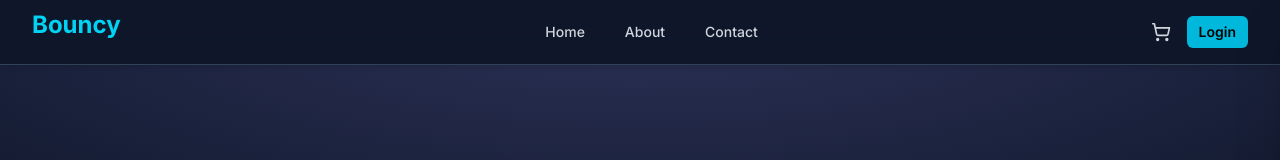
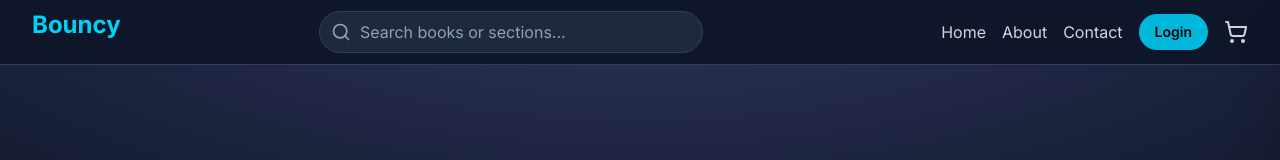
Before and after one commit to tousifmuhimine/bouncy--bookstore, a Next.js app: page / in a window 1280 px wide. Shown: the top 160 px of the page. Built offline with nearby package versions, Linux system fonts and the light colour scheme; no server answers; the database is empty.

Commit message:
feat: Implement search functionality

```diff
--- /dev/null
+++ b/src/app/search/page.tsx
@@ -0,0 +1,79 @@
+/*
+================================================================================
+ FILE: src/app/search/page.tsx (NEW FILE)
+ DESC: This is the new page to display the results of a search.
+================================================================================
+*/
+import { createClient } from '@/lib/supabase/server';
+import BookCard from '@/components/BookCard';
+import type { Book } from '@/types';
+
+interface SearchPageProps {
+  searchParams: {
+    q?: string;
+  };
+}
+
+export default async function SearchPage({ searchParams }: SearchPageProps) {
+  const query = searchParams.q || '';
+  const supabase = await createClient();
+
+  let books: Book[] = [];
+  let error: any = null;
+
+  if (query) {
+    // Perform a text search across multiple columns: title, author, and section
+    const { data, error: searchError } = await supabase
+      .from('books')
+      .select<"*", Book>("*")
+      .or(`title.ilike.%${query}%,author.ilike.%${query}%,section.ilike.%${query}%`);
+
+    if (searchError) {
+      console.error('Error searching books:', searchError);
+      error = searchError;
+    } else {
+      books = data || [];
+    }
+  }
+
+  return (
+    <div className="max-w-7xl mx-auto px-4 sm:px-6 lg:px-8 py-12">
+      <h1 className="text-4xl font-extrabold text-white mb-2">
+        Search Results
+      </h1>
+
+      {query ? (
+        <p className="text-lg text-slate-400 mb-8">
+          Showing results for: <span className="text-cyan-400 font-semibold">"{query}"</span>
+        </p>
+      ) : (
+        <p className="text-lg text-slate-400 mb-8">
+          Please enter a search term to find books.
+        </p>
+      )}
+
+      {error && (
+        <p className="text-red-500 text-center">
+          There was an error performing the search. Please try again.
+        </p>
+      )}
+
+      {!error && books.length > 0 && (
+        <div className="grid grid-cols-2 md:grid-cols-3 lg:grid-cols-4 xl:grid-cols-5 gap-4 md:gap-6">
+          {books.map(book => (
+            <BookCard key={book.id} book={book} displayType="grid" />
+          ))}
+        </div>
+      )}
+
+      {!error && books.length === 0 && query && (
+        <div className="text-center py-16">
+          <p className="text-2xl font-bold text-white">No books found.</p>
+          <p className="text-slate-400 mt-2">
+            We couldn't find any books matching your search. Please try a different term.
+          </p>
+        </div>
+      )}
+    </div>
+  );
+}
--- a/src/components/Header.tsx
+++ b/src/components/Header.tsx
@@ -1,90 +1,119 @@
 /*
 ================================================================================
  FILE: src/components/Header.tsx (UPDATE THIS FILE)
+ DESC: Fixed a TypeScript error in the cart item calculation.
 ================================================================================
 */
 "use client";
 
-import { useState, useEffect, FC } from 'react';
 import Link from 'next/link';
-import { Menu, X, ShoppingCart, User } from 'lucide-react';
+import { useState, useEffect } from 'react';
+import { ShoppingCart, Menu, X } from 'lucide-react';
+import { useCart } from '@/context/CartContext';
+import Cart from '@/components/Cart';
 import { createClient } from '@/lib/supabase/client';
 import type { User as SupabaseUser } from '@supabase/supabase-js';
-import { useCart } from '@/context/CartContext';
-import Cart from './Cart';
+import Searchbar from './Searchbar';
+import type { CartItem } from '@/types'; // Import the CartItem type
 
-const Header: FC = () => {
+export default function Header() {
   const [isMenuOpen, setIsMenuOpen] = useState(false);
+  const [isCartOpen, setIsCartOpen] = useState(false);
+  const { cartItems: cart } = useCart(); // FIX: The context provides 'cartItems', renamed to 'cart' for local use.
   const [user, setUser] = useState<SupabaseUser | null>(null);
-  const [isCartOpen, setIsCartOpen] = useState(false);
-  const { cartCount } = useCart();
+  const [loading, setLoading] = useState(true);
+
   const supabase = createClient();
 
   useEffect(() => {
+    const fetchUser = async () => {
+      const { data: { user } } = await supabase.auth.getUser();
+      setUser(user);
+      setLoading(false);
+    };
+
+    fetchUser();
+
     const { data: { subscription } } = supabase.auth.onAuthStateChange((_event, session) => {
       setUser(session?.user ?? null);
     });
 
-    supabase.auth.getSession().then(({ data: { session } }) => {
-      setUser(session?.user ?? null);
-    });
-
-    return () => subscription.unsubscribe();
-  }, [supabase.auth]);
+    return () => {
+      subscription.unsubscribe();
+    };
+  }, []);
 
   const handleLogout = async () => {
     await supabase.auth.signOut();
   };
 
+  const totalItems = cart.reduce((sum: number, item: CartItem) => sum + item.quantity, 0);
+
   return (
     <>
-      <header className="bg-slate-900/80 backdrop-blur-lg shadow-md sticky top-0 z-40 border-b border-slate-700">
+      <header className="bg-slate-900/80 backdrop-blur-lg sticky top-0 z-40 border-b border-slate-700">
         <div className="max-w-7xl mx-auto px-4 sm:px-6 lg:px-8">
           <div className="flex items-center justify-between h-16">
             <div className="flex items-center">
-              <Link href="/" className="flex-shrink-0 flex items-center gap-2">
-                <span className="bouncy-title text-2xl font-bold text-cyan-400">Bouncy</span>
+              <Link href="/" className="text-2xl font-bold text-cyan-400 bouncy-title">
+                Bouncy
               </Link>
             </div>
-            <div className="hidden md:block">
-              <div className="ml-10 flex items-baseline space-x-4">
-                <Link href="/" className="text-gray-300 hover:text-cyan-400 transition-colors duration-300 px-3 py-2 rounded-md text-sm font-medium">Home</Link>
-                <Link href="/about" className="text-gray-300 hover:text-cyan-400 transition-colors duration-300 px-3 py-2 rounded-md text-sm font-medium">About</Link>
-                <Link href="/contact" className="text-gray-300 hover:text-cyan-400 transition-colors duration-300 px-3 py-2 rounded-md text-sm font-medium">Contact</Link>
+
+            <div className="flex-1 flex justify-center px-2 lg:ml-6 lg:justify-center">
+                <div className="hidden md:block w-full max-w-md">
+                    <Searchbar />
+                </div>
+            </div>
+
+            <div className="flex items-center gap-4">
+              <div className="hidden md:flex items-center gap-4">
+                <Link href="/" className="text-gray-300 hover:text-white transition-colors">Home</Link>
+                <Link href="/about" className="text-gray-300 hover:text-white transition-colors">About</Link>
+                <Link href="/contact" className="text-gray-300 hover:text-white transition-colors">Contact</Link>
               </div>
-            </div>
-            <div className="flex items-center gap-2">
-               <button onClick={() => setIsCartOpen(true)} className="relative p-2 rounded-full text-gray-300 hover:text-cyan-400 hover:bg-slate-800 transition-colors">
-                  <ShoppingCart size={20} />
-                  {cartCount > 0 && (
-                    <span className="absolute top-0 right-0 block h-5 w-5 rounded-full bg-cyan-500 text-black text-xs flex items-center justify-center">
-                      {cartCount}
+
+              <div className="flex items-center gap-4">
+                {!loading && (
+                    user ? (
+                        <button onClick={handleLogout} className="bg-fuchsia-600 text-white px-4 py-2 rounded-full text-sm font-semibold hover:bg-fuchsia-700 transition-colors">
+                            Logout
+                        </button>
+                    ) : (
+                        <Link href="/login" className="bg-cyan-500 text-black px-4 py-2 rounded-full text-sm font-semibold hover:bg-cyan-400 transition-colors">
+                            Login
+                        </Link>
+                    )
+                )}
+
+                <button onClick={() => setIsCartOpen(true)} className="relative text-gray-300 hover:text-white transition-colors">
+                  <ShoppingCart />
+                  {totalItems > 0 && (
+                    <span className="absolute -top-2 -right-2 bg-cyan-500 text-black text-xs font-bold rounded-full h-5 w-5 flex items-center justify-center">
+                      {totalItems}
                     </span>
                   )}
-               </button>
-               {user ? (
-                  <button onClick={handleLogout} className="bg-fuchsia-600 text-white px-3 py-1.5 rounded-md text-sm font-semibold hover:bg-fuchsia-500 transition-colors">
-                      Logout
-                  </button>
-               ) : (
-                  <Link href="/login" className="bg-cyan-500 text-black px-3 py-1.5 rounded-md text-sm font-semibold hover:bg-cyan-400 transition-colors">
-                      Login
-                  </Link>
-               )}
-               <div className="-mr-2 flex md:hidden ml-2">
-                  <button onClick={() => setIsMenuOpen(!isMenuOpen)} className="bg-slate-800 inline-flex items-center justify-center p-2 rounded-md text-gray-400 hover:text-white hover:bg-slate-700">
-                     {isMenuOpen ? <X className="block h-6 w-6" /> : <Menu className="block h-6 w-6" />}
-                  </button>
-               </div>
+                </button>
+              </div>
+
+              <div className="md:hidden">
+                <button onClick={() => setIsMenuOpen(!isMenuOpen)} className="text-gray-300 hover:text-white">
+                  {isMenuOpen ? <X size={24} /> : <Menu size={24} />}
+                </button>
+              </div>
             </div>
           </div>
         </div>
+
         {isMenuOpen && (
-          <div className="md:hidden">
-            <div className="px-2 pt-2 pb-3 space-y-1 sm:px-3">
-              <Link href="/" onClick={() => setIsMenuOpen(false)} className="block text-gray-300 hover:text-cyan-400 hover:bg-slate-800 px-3 py-2 rounded-md text-base font-medium">Home</Link>
-              <Link href="/about" onClick={() => setIsMenuOpen(false)} className="block text-gray-300 hover:text-cyan-400 hover:bg-slate-800 px-3 py-2 rounded-md text-base font-medium">About</Link>
-              <Link href="/contact" onClick={() => setIsMenuOpen(false)} className="block text-gray-300 hover:text-cyan-400 hover:bg-slate-800 px-3 py-2 rounded-md text-base font-medium">Contact</Link>
+          <div className="md:hidden bg-slate-900 py-4">
+            <div className="px-2 pt-2 pb-3 space-y-1 sm:px-3 flex flex-col items-center">
+              <div className="w-full px-4 mb-4">
+                  <Searchbar />
+              </div>
+              <Link href="/" className="text-gray-300 hover:text-white block px-3 py-2 rounded-md text-base font-medium" onClick={() => setIsMenuOpen(false)}>Home</Link>
+              <Link href="/about" className="text-gray-300 hover:text-white block px-3 py-2 rounded-md text-base font-medium" onClick={() => setIsMenuOpen(false)}>About</Link>
+              <Link href="/contact" className="text-gray-300 hover:text-white block px-3 py-2 rounded-md text-base font-medium" onClick={() => setIsMenuOpen(false)}>Contact</Link>
             </div>
           </div>
         )}
@@ -92,6 +121,4 @@ const Header: FC = () => {
       <Cart isOpen={isCartOpen} onClose={() => setIsCartOpen(false)} />
     </>
   );
-};
-
-export default Header;
+}
--- a/src/components/LoginClientPage.tsx
+++ b/src/components/LoginClientPage.tsx
@@ -101,7 +101,7 @@ const LoginClientPage: FC = () => {
                                     <label htmlFor="phone" className="block text-sm font-medium text-slate-300 mb-1">Phone Number (Optional)</label>
                                     <PhoneInput
                                         international
-                                        defaultCountry="US"
+                                        defaultCountry="BD"
                                         value={phone}
                                         onChange={setPhone}
                                         className="phone-input"
--- /dev/null
+++ b/src/components/Searchbar.tsx
@@ -0,0 +1,36 @@
+/*
+================================================================================
+ FILE: src/components/Searchbar.tsx (NEW FILE)
+ DESC: This is a new component for the search input bar.
+================================================================================
+*/
+"use client";
+
+import { useState } from 'react';
+import { useRouter } from 'next/navigation';
+import { Search } from 'lucide-react';
+
+export default function Searchbar() {
+  const [query, setQuery] = useState('');
+  const router = useRouter();
+
+  const handleSearch = (e: React.FormEvent<HTMLFormElement>) => {
+    e.preventDefault();
+    if (query.trim()) {
+      router.push(`/search?q=${encodeURIComponent(query.trim())}`);
+    }
+  };
+
+  return (
+    <form onSubmit={handleSearch} className="relative w-full max-w-xs md:max-w-sm">
+      <input
+        type="text"
+        value={query}
+        onChange={(e) => setQuery(e.target.value)}
+        placeholder="Search books or sections..."
+        className="w-full pl-10 pr-4 py-2 bg-slate-800 border border-slate-700 rounded-full text-white placeholder-slate-400 focus:outline-none focus:ring-2 focus:ring-cyan-500 transition-all"
+      />
+      <Search className="absolute left-3 top-1/2 -translate-y-1/2 text-slate-400" size={20} />
+    </form>
+  );
+}
```
